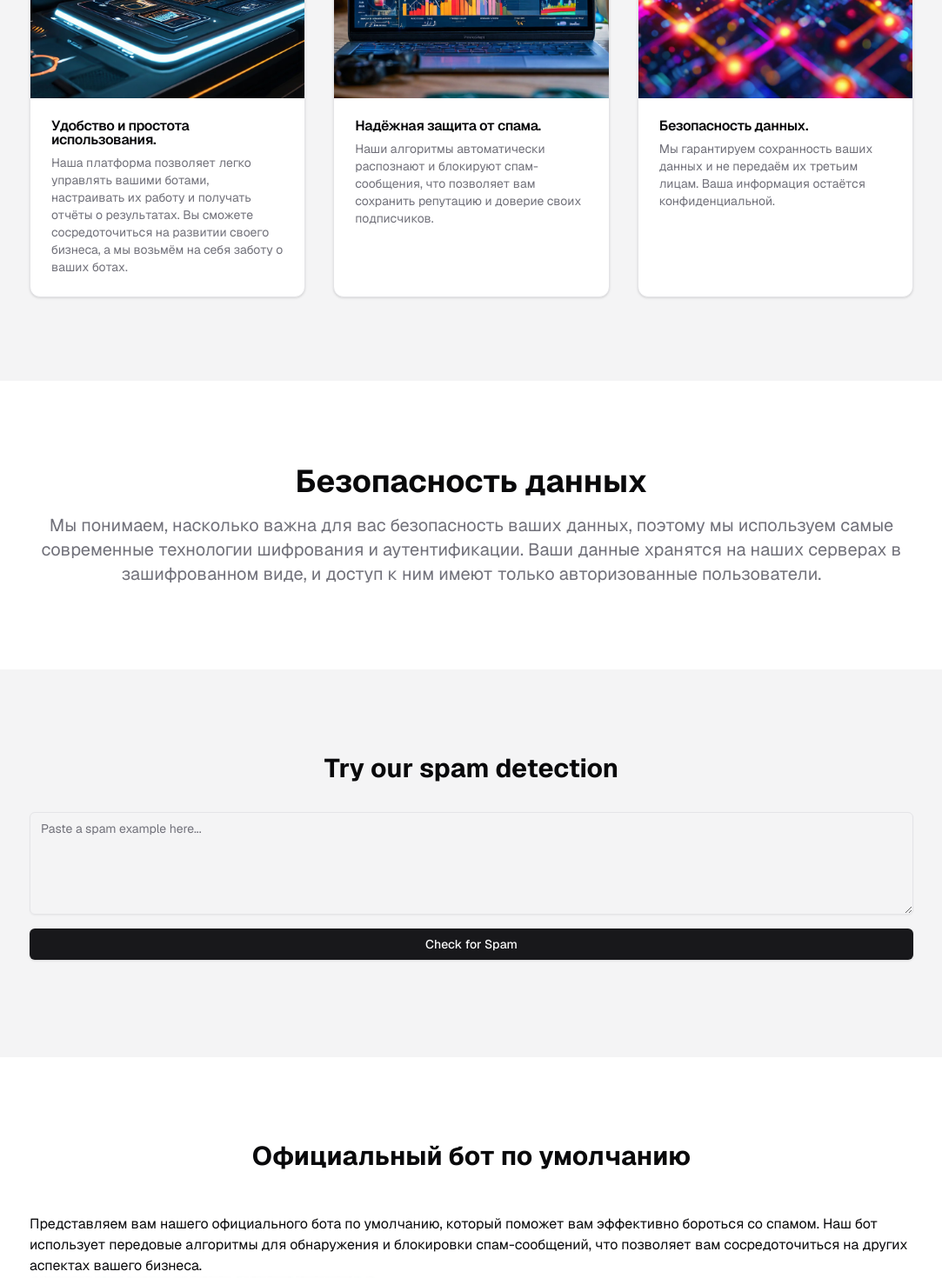
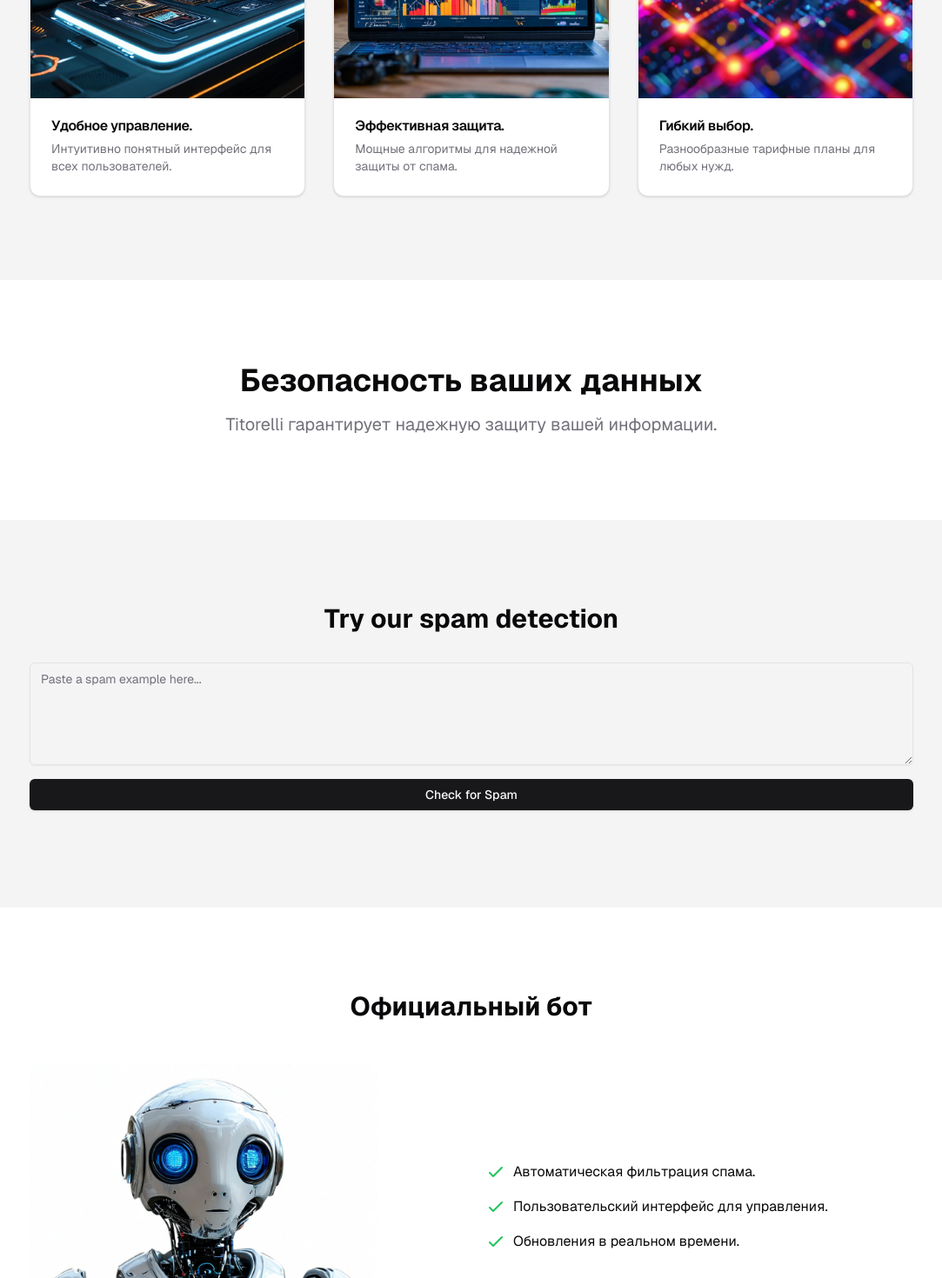
Before and after one commit to YChebotaev/titorelli, a Next.js app in the folder console/: page / in a window 1280 px wide. Shown: the part 1160-2630 px from the top of the page at 87% size, without its empty margins (98-1181 px from the left). Built offline with nearby package versions, Linux system fonts and the light colour scheme.

Commit message:
feat(console): Better russian texts

```diff
--- a/console/src/components/landing/advantages.tsx
+++ b/console/src/components/landing/advantages.tsx
@@ -10,23 +10,20 @@ import { Container } from "./container";
 
 const advantages = [
   {
-    title: "Удобство и простота использования.",
-    description:
-      "Наша платформа позволяет легко управлять вашими ботами, настраивать их работу и получать отчёты о результатах. Вы сможете сосредоточиться на развитии своего бизнеса, а мы возьмём на себя заботу о ваших ботах.",
+    title: "Удобное управление.",
+    description: "Интуитивно понятный интерфейс для всех пользователей.",
     // image: "/images/landing/advantages/adv-1.jpeg",
     image: "/images/landing/advantages/yandexart-fbvm6ina8s37dh7tg98j.jpeg",
   },
   {
-    title: "Надёжная защита от спама.",
-    description:
-      "Наши алгоритмы автоматически распознают и блокируют спам-сообщения, что позволяет вам сохранить репутацию и доверие своих подписчиков.",
+    title: "Эффективная защита.",
+    description: "Мощные алгоритмы для надежной защиты от спама.",
     // image: "/images/landing/advantages/adv-2.jpeg",
     image: "/images/landing/advantages/yandexart-fbvagphelp85jhk26uh6.jpeg",
   },
   {
-    title: "Безопасность данных.",
-    description:
-      "Мы гарантируем сохранность ваших данных и не передаём их третьим лицам. Ваша информация остаётся конфиденциальной.",
+    title: "Гибкий выбор.",
+    description: "Разнообразные тарифные планы для любых нужд.",
     // image: "/images/landing/advantages/adv-3.jpeg",
     image: "/images/landing/advantages/yandexart-fbvit7vj0ubaqva8lgms.jpeg",
   },
--- a/console/src/components/landing/data-safety.tsx
+++ b/console/src/components/landing/data-safety.tsx
@@ -5,13 +5,9 @@ export function DataSafety() {
     <section className="py-24 bg-background">
       <Container>
         <div className="text-center">
-          <h2 className="text-4xl font-bold mb-4">Безопасность данных</h2>
+          <h2 className="text-4xl font-bold mb-4">Безопасность ваших данных</h2>
           <p className="text-xl text-muted-foreground">
-            Мы понимаем, насколько важна для вас безопасность ваших данных,
-            поэтому мы используем самые современные технологии шифрования и
-            аутентификации. Ваши данные хранятся на наших серверах в
-            зашифрованном виде, и доступ к ним имеют только авторизованные
-            пользователи.
+            Titorelli гарантирует надежную защиту вашей информации.
           </p>
         </div>
       </Container>
--- a/console/src/components/landing/hero.tsx
+++ b/console/src/components/landing/hero.tsx
@@ -8,10 +8,10 @@ export function Hero() {
         <div className="text-center">
           <TitorelliLogo className="w-32 h-32 mx-auto mb-8" />
           <h1 className="text-4xl font-bold mb-4">
-            Платформа для управления антиспамовыми ботами в Telegram.
+            Управление антиспам-ботами Telegram с Titorelli
           </h1>
           <p className="text-xl text-muted-foreground">
-            Эффективное решение для автоматизации и контроля работы ваших ботов
+            Простота, эффективность и безопасность в одном решении
           </p>
         </div>
       </Container>
--- a/console/src/components/landing/pricing.tsx
+++ b/console/src/components/landing/pricing.tsx
@@ -14,27 +14,30 @@ const plans = [
     name: "Бесплатный тариф",
     price: "$0/mo",
     features: [
-      "Подходит для начинающих пользователей.",
-      "Доступ к базовым функциям управления ботами.",
-      "Возможность попробовать платформу перед покупкой.",
+      "Базовые функции.",
+      "Ограниченное количество запросов.",
+      "Время ответа 24 часа.",
+      "Доступ к обучающим материалам.",
     ],
   },
   {
     name: "Тариф Pro",
     price: "$12/mo",
     features: [
-      "Расширенные возможности настройки ботов.",
-      "Дополнительные функции управления.",
-      "Подробные отчёты о работе ботов.",
+      "Все функции Базового плана.",
+      "Увеличенное количество запросов.",
+      "Время ответа 12 часов.",
+      "Приоритетная поддержка.",
     ],
   },
   {
     name: "Корпоративный тариф Enterprise",
     price: "$360/mo",
     features: [
-      "Максимальная гибкость и контроль.",
-      "Индивидуальные параметры работы ботов.",
-      "Эксклюзивные функции для крупных компаний.",
+      "Все функции Профессионального плана.",
+      "Неограниченное количество запросов.",
+      "Время ответа 1 час.",
+      "Индивидуальная настройка бота и услуги по обучению.",
     ],
   },
 ];
--- a/console/src/components/landing/shared-bot.tsx
+++ b/console/src/components/landing/shared-bot.tsx
@@ -7,14 +7,8 @@ export function SharedBot() {
     <section className="py-24 bg-background">
       <Container>
         <h2 className="text-3xl font-bold mb-12 text-center">
-          Официальный бот по умолчанию
+          Официальный бот
         </h2>
-        <p>
-          Представляем вам нашего официального бота по умолчанию, который
-          поможет вам эффективно бороться со спамом. Наш бот использует
-          передовые алгоритмы для обнаружения и блокировки спам-сообщений, что
-          позволяет вам сосредоточиться на других аспектах вашего бизнеса.
-        </p>
         <div className="grid md:grid-cols-2 gap-8 items-center">
           <div>
             <Image
@@ -42,7 +36,7 @@ export function SharedBot() {
                     d="M5 13l4 4L19 7"
                   ></path>
                 </svg>
-                Отслеживает и блокирует спам-сообщения.
+                Автоматическая фильтрация спама.
               </li>
               <li className="flex items-center">
                 <svg
@@ -59,7 +53,7 @@ export function SharedBot() {
                     d="M5 13l4 4L19 7"
                   ></path>
                 </svg>
-                Помогает поддерживать чистоту в каналах.
+                Пользовательский интерфейс для управления.
               </li>
               <li className="flex items-center">
                 <svg
@@ -76,7 +70,7 @@ export function SharedBot() {
                     d="M5 13l4 4L19 7"
                   ></path>
                 </svg>
-                Позволяет сосредоточиться на развитии бизнеса.
+                Обновления в реальном времени.
               </li>
             </ul>
             <Button size="lg">Получить бота</Button>
```
